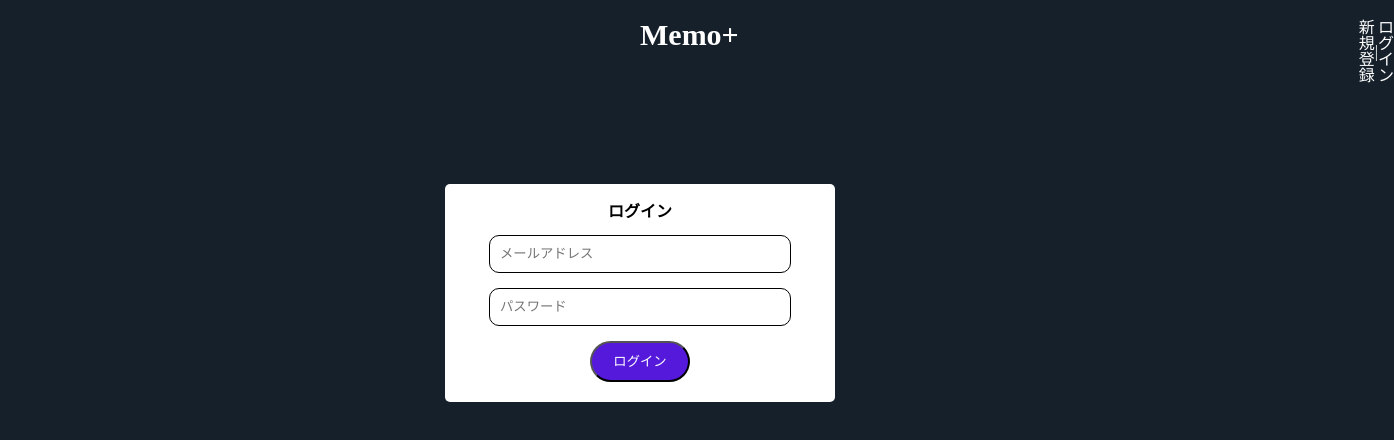
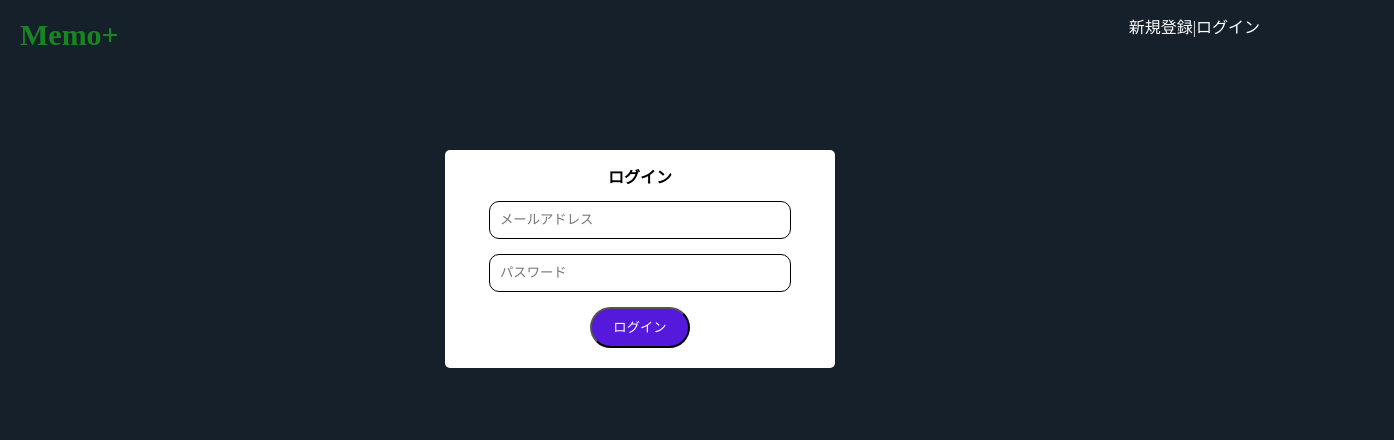
Before and after one commit to yoshi0-p/20200218_yoshida-share-, a Vue app: page / in a window 1280 px wide. Shown: the top 440 px of the page, 1394 px wide, since content can reach past the window. Built offline with nearby package versions, Linux system fonts and the light colour scheme.

Commit message:
修正内容が分かるコミットメッセージ

```diff
--- a/src/components/HeaderAuth.vue
+++ b/src/components/HeaderAuth.vue
@@ -13,15 +13,13 @@
 
 <style scoped>
 h1{
-  color:white;
+  color:rgb(25, 133, 34);
   font-size:30px;
 }
 .right {
  align-items: center;
 }
 .center{
-  align-items: center;
-  margin-left:50%;
   cursor: pointer;
 }
 .right p {
```
